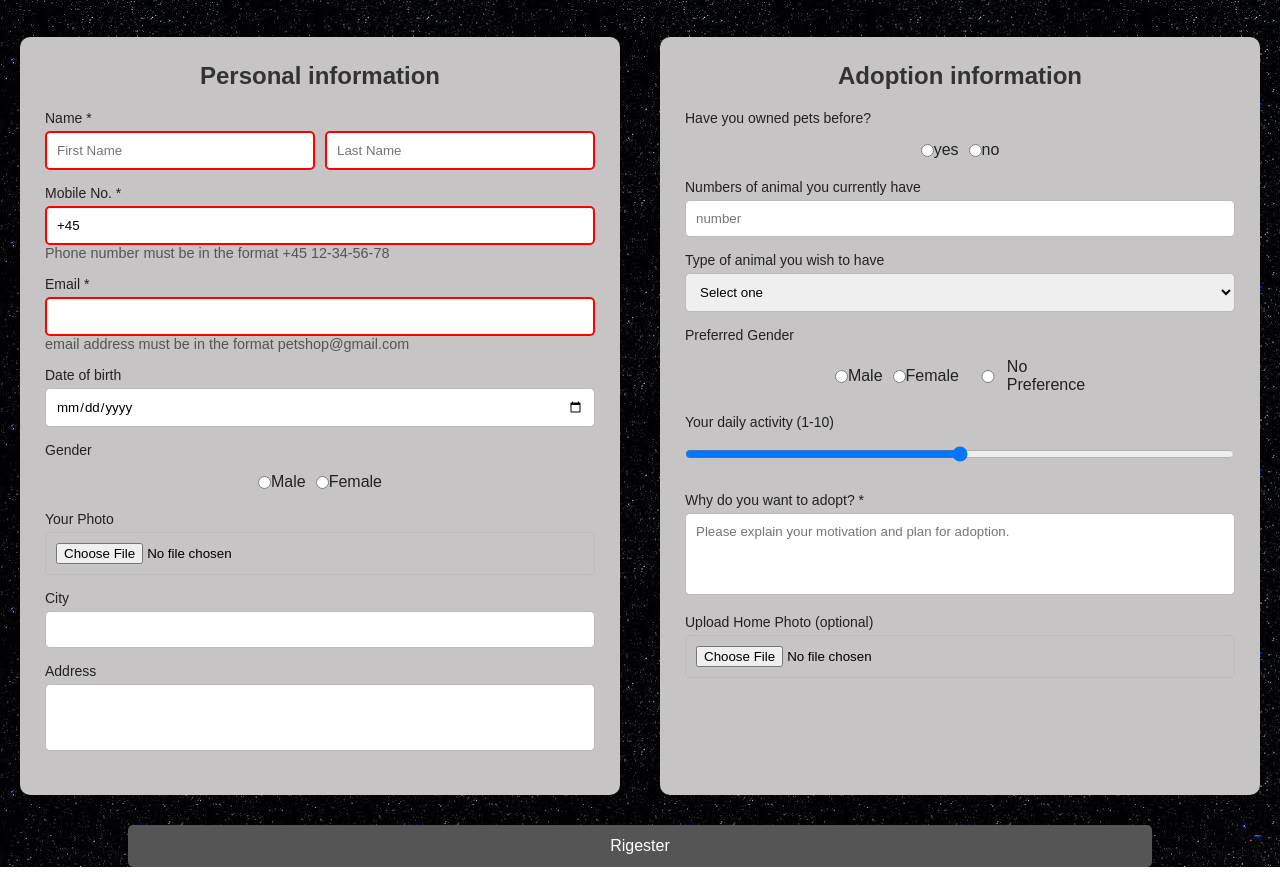
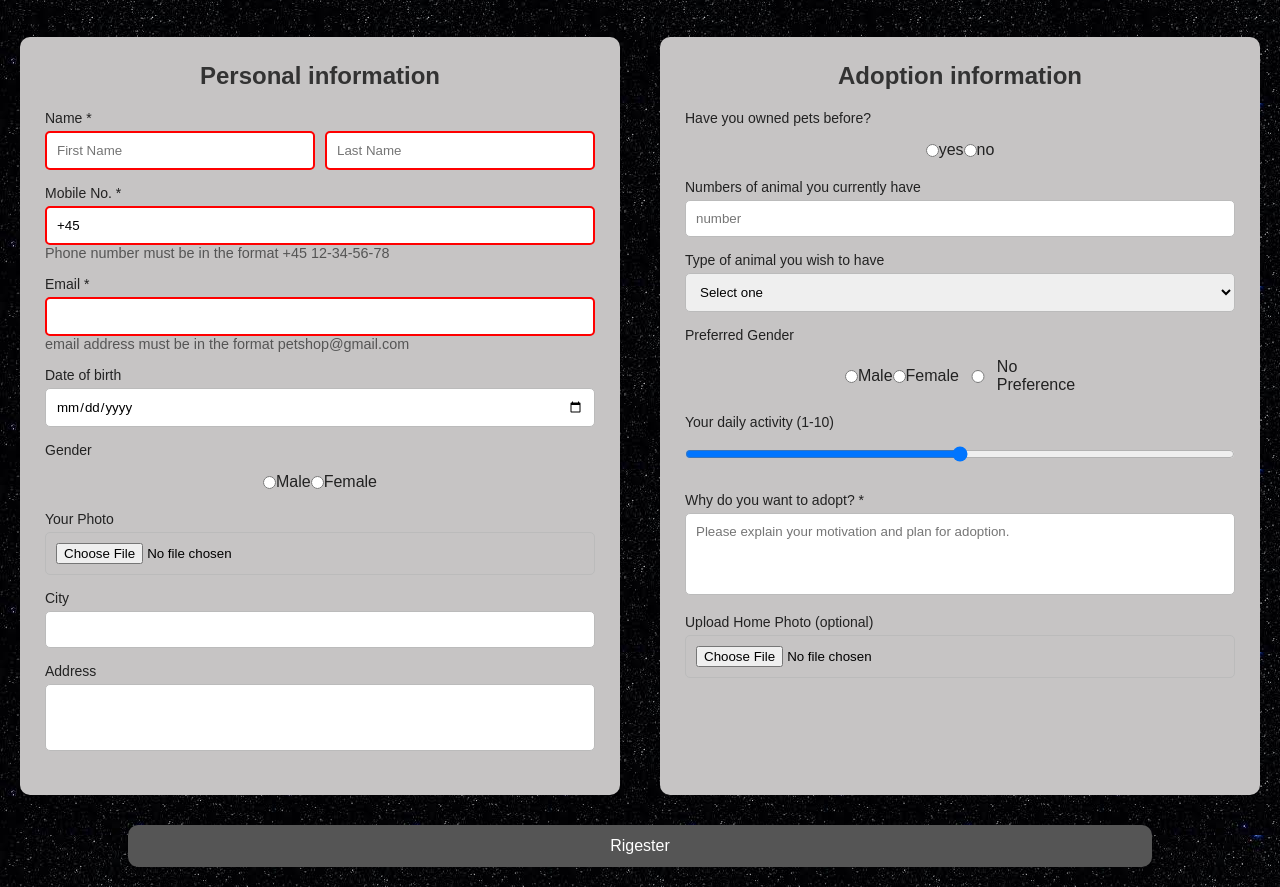
Before and after one commit to Amiromrani84/petshop.github.io, a plain HTML site: page index.html in a window 1280 px wide. Shown: the part 80-967 px from the top of the page. Drawn offline with Linux system fonts and the light colour scheme.

Commit message:
Add files via upload

```diff
--- a/Style.css
+++ b/Style.css
@@ -94,12 +94,13 @@ button {
     width: 80%;
     padding: 12px;
     margin-top: 30px;
+    margin-bottom: 20px;
     background: #555;
     border: none;
     color: white;
     font-size: 16px;
     cursor: pointer;
-    border-radius: 5px;
+    border-radius: 10px;
 }
 
 button:hover {
@@ -107,7 +108,7 @@ button:hover {
     color: #222;
 }
 
-.class2, .optioninputs {
+.class2 {
     display: flex;
     gap: 10px;
 }
@@ -179,6 +180,7 @@ input[type="radio"] {
     width: 90%;
     padding: 10px;
     font-size: 1em;
+    margin-top: 15px;
   }
 
   .done {
```
